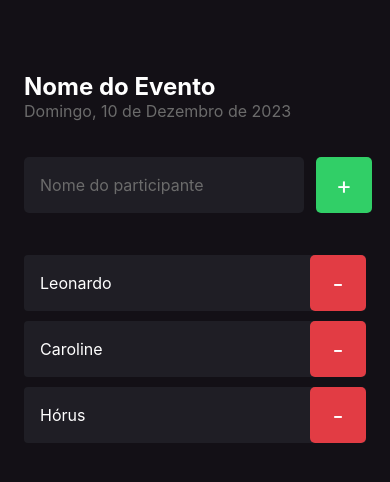
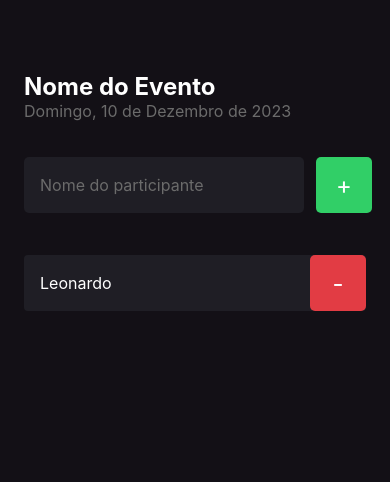
Before and after one commit to devH0K/imhere, a React Native app: screen / in a window 390 px wide. Shown: the top 482 px of the page. Built offline with nearby package versions, Linux system fonts and the light colour scheme.

Commit message:
funcao remover

```diff
--- a/src/components/Participant/index.tsx
+++ b/src/components/Participant/index.tsx
@@ -4,15 +4,16 @@ import { styles } from './styles';
 
 type Props = {
     name: string;
+    onRemove: () => void;
 }
 
-export function Participant({name} : Props){
+export function Participant({name, onRemove} : Props){
     return(
         <View style={styles.container}>
 
             <Text style={styles.name}>{name}</Text>
 
-            <TouchableOpacity style={styles.button}>
+            <TouchableOpacity style={styles.button} onPress={onRemove}>
                 <Text style={styles.buttonText}>-</Text>
             </TouchableOpacity>
         </View>
--- a/src/screens/Home/index.tsx
+++ b/src/screens/Home/index.tsx
@@ -11,8 +11,14 @@ export default function Home(){
   // no return, sao inseridos os elementos que vao ser exibidos em tela
   // os componentes em JSX sempre iniciam com primeira letra maiuscula e extensao precisa ser formato .tsx
 
+  // funcao para adicionar participantes
   function handleParticipantAdd(){
-    console.log("Você clicou no botão adicionar!")
+    console.log("Você adicionou um participante!");
+  }
+
+  // funcao para remover participante
+  function handleParticipantRemove(name: string ){
+    console.log(`Você removeu o participante ${name}!`);
   }
 
   return(
@@ -37,9 +43,7 @@ export default function Home(){
             </TouchableOpacity>
         </View>
 
-        <Participant name="Leonardo"></Participant>
-        <Participant name="Caroline"></Participant>
-        <Participant name="Hórus"></Participant>
+        <Participant name="Leonardo" onRemove={() => handleParticipantRemove("Leonardo")}></Participant>
 
     </View>
   )
```
